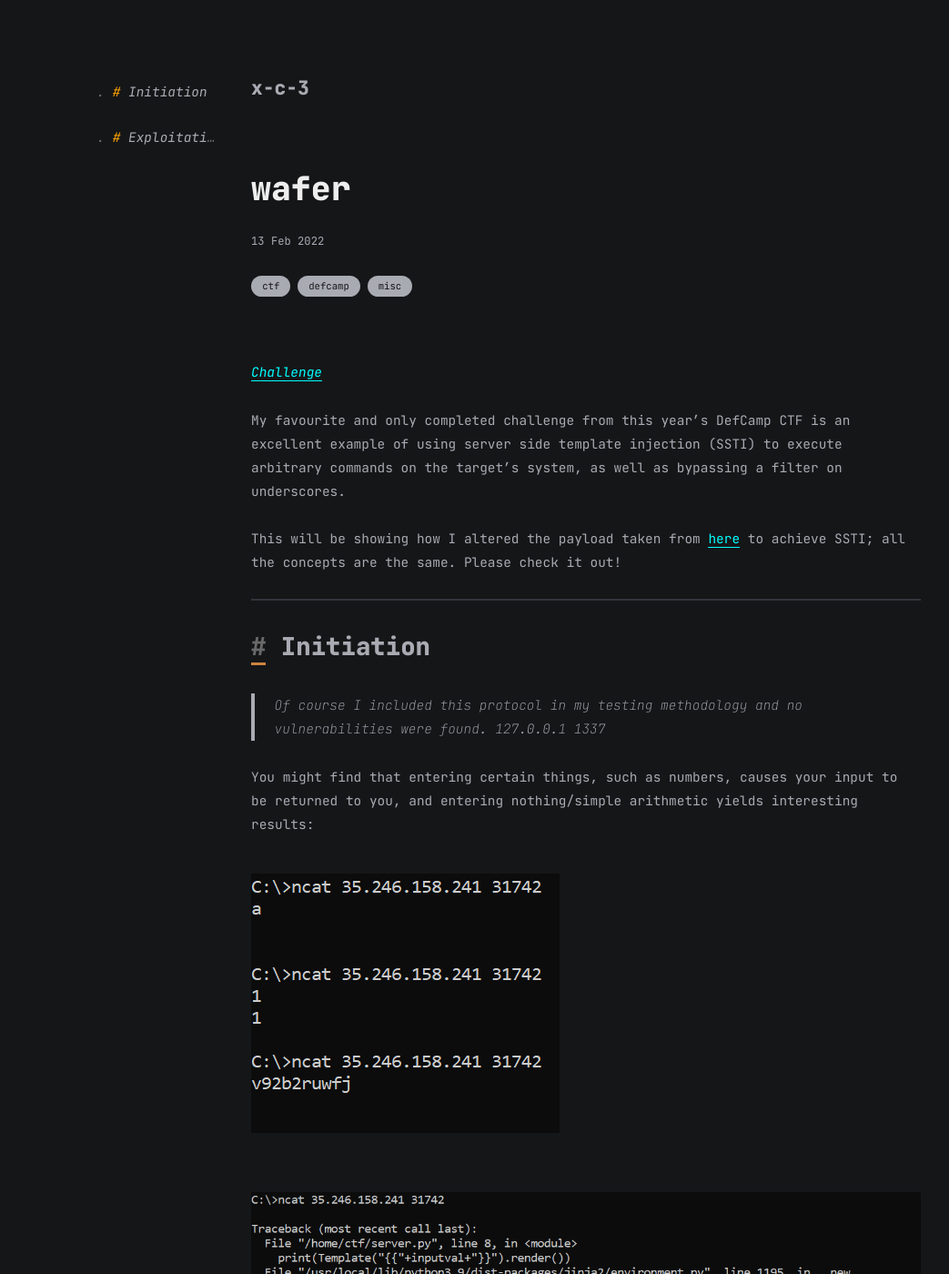
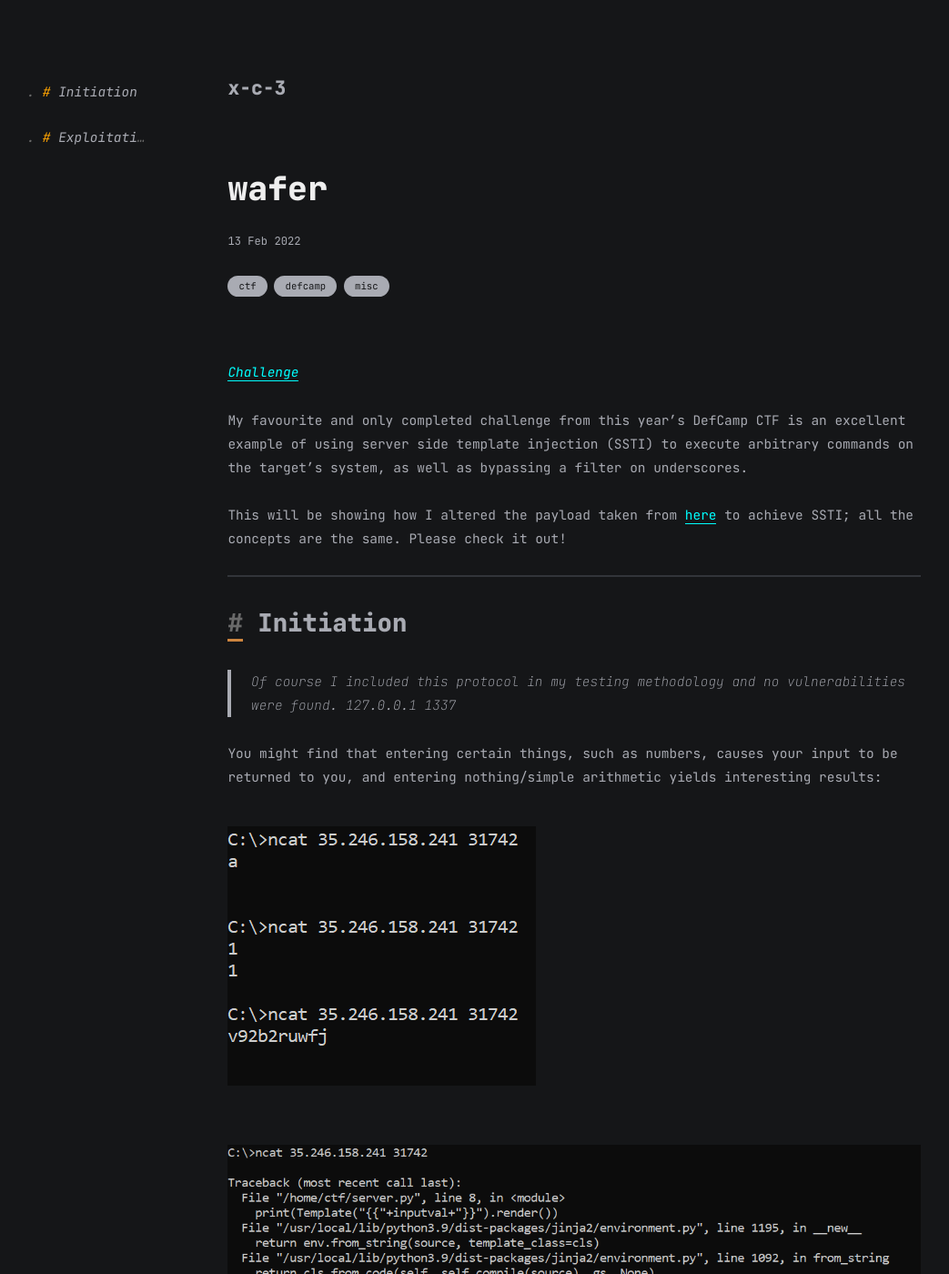
Before and after one commit to x-c-3/x-c-3.github.io, a Jekyll site: the page built from all_collections/_posts/2022-02-13-defcamp-ctf-21-22-online-wafer.markdown, in a window 1280 px wide and 1400 px high. Shown: the whole window at 91% size, without its empty margins (44-1087 px from the left). Built offline with Jekyll 4.4.1, drawn with Linux system fonts in a browser that asks for light colours.

Commit message:
fixed padding

```diff
--- a/_layouts/post.html
+++ b/_layouts/post.html
@@ -16,8 +16,8 @@
           </div>
         </div>
         <div class="content">{{content}}</div>
-        {% include footer.html %}
       </section>
+      {% include footer.html %}
     </main>
     {% include category-modal.html %}
   </body>
--- a/assets/css/post.css
+++ b/assets/css/post.css
@@ -46,7 +46,7 @@ header {
 }
 
 .sidebar {
-  padding: 5rem 0% 4rem 10%;
+  padding: 5rem 4% 4rem 4%;
   width: 15%;
   height: 80vh;
   float: left;
@@ -119,7 +119,7 @@ main {
   }
   /* TODO // fix this godawful hardcoded padding */
   footer {
-    padding: 0 0 0 30.5%;
+    padding: 0 0 0 28%;
   }
 }
 
```
